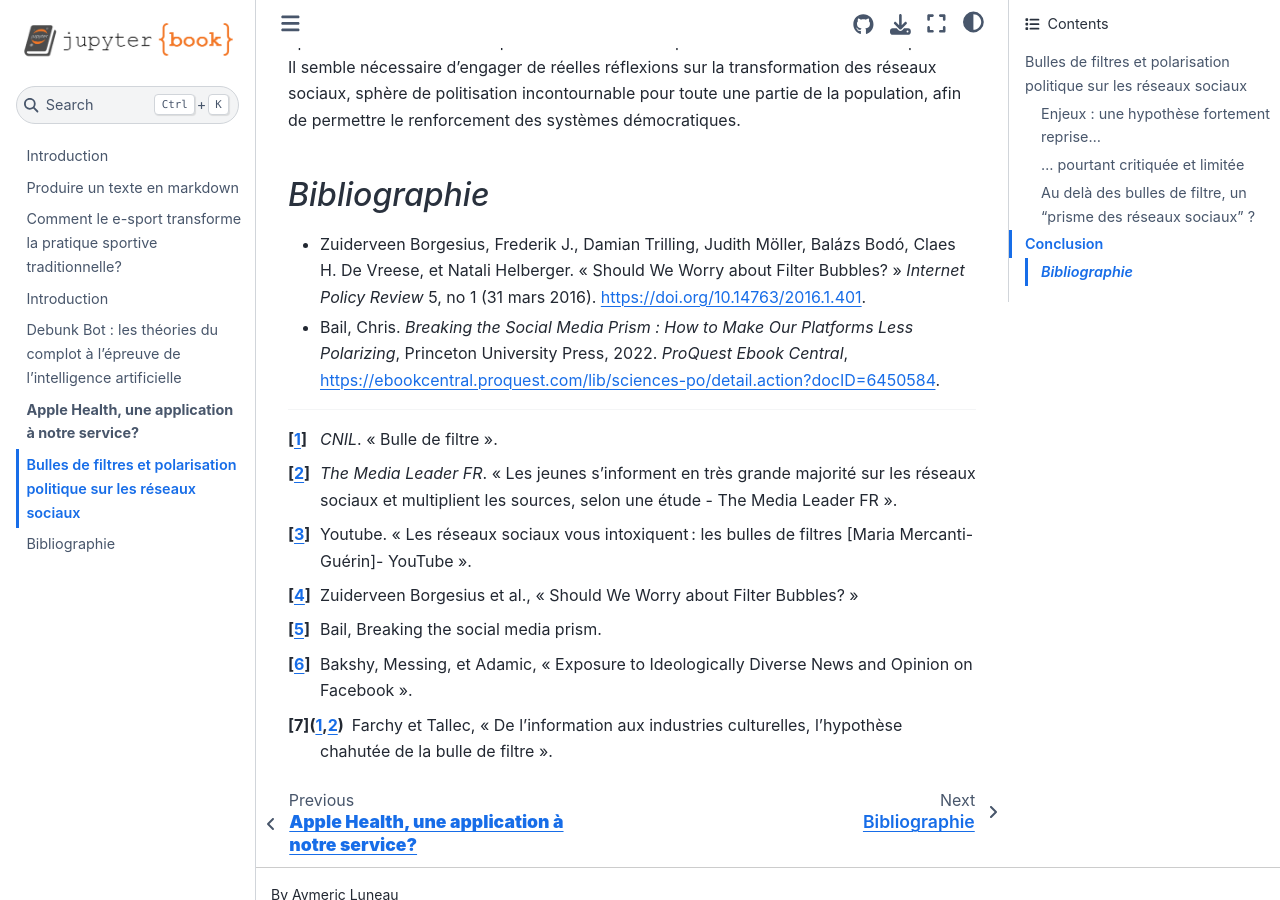
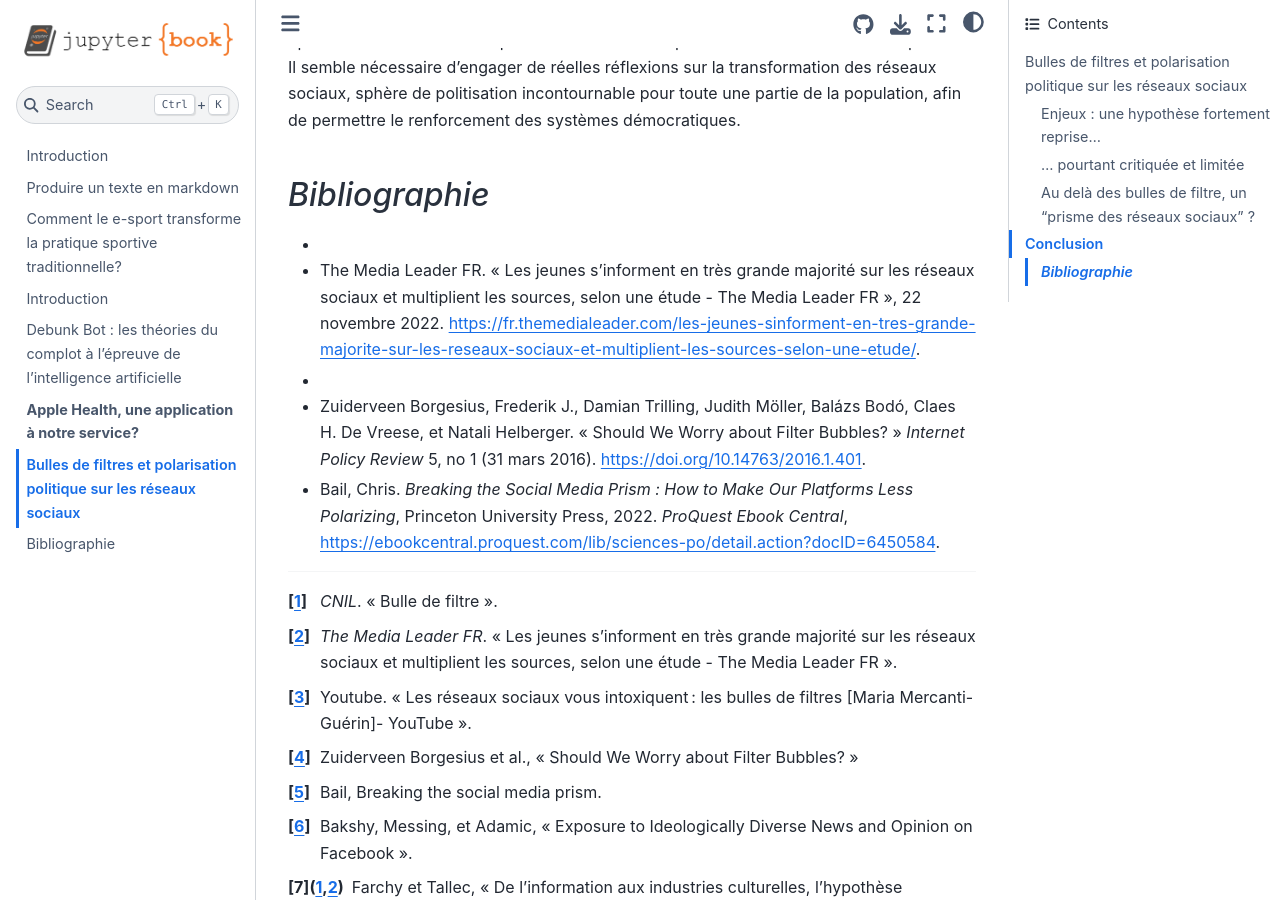
Before and after one commit to luneauaymeric/digital_culture_collective_page_g6, a Jupyter Book: the page built from bubbles/bulles_de_filtre.md, in a window 1280 px wide and 900 px high, scrolled down 12142 px. Built offline with Jupyter Book 1.0.4 settings and Sphinx 7.4.7 and the Sphinx Book theme 1.1.4, drawn with Linux system fonts in a browser that asks for light colours; some of the changed lines change nothing that is shown.

Commit message:
bubbles/bulles_de_filtre.md updated from https://stackedit.io/

```diff
--- a/bubbles/bulles_de_filtre.md
+++ b/bubbles/bulles_de_filtre.md
@@ -127,6 +127,9 @@
 
 ### *Bibliographie*
 
++
++ The Media Leader FR. « Les jeunes s’informent en très grande majorité sur les réseaux sociaux et multiplient les sources, selon une étude - The Media Leader FR », 22 novembre 2022. https://fr.themedialeader.com/les-jeunes-sinforment-en-tres-grande-majorite-sur-les-reseaux-sociaux-et-multiplient-les-sources-selon-une-etude/.
++
 + Zuiderveen Borgesius, Frederik J., Damian Trilling, Judith Möller, Balázs Bodó, Claes H. De Vreese, et Natali Helberger. « Should We Worry about Filter Bubbles? » _Internet Policy Review_ 5, no 1 (31 mars 2016). https://doi.org/10.14763/2016.1.401.
 + Bail, Chris. _Breaking the Social Media Prism : How to Make Our Platforms Less Polarizing_, Princeton University Press, 2022. _ProQuest Ebook Central_, https://ebookcentral.proquest.com/lib/sciences-po/detail.action?docID=6450584.
 
@@ -140,8 +143,8 @@
 
 
 <!--stackedit_data:
-eyJoaXN0b3J5IjpbMjExNDIyMjEyMCwtODk5MzQxNjE1LC0xMj
-AwNjc0ODAzLC0xMTMxODYzMjU2LC0xNDEzODI5MzAsLTE0MzI1
-NjExMiwxNTc3ODYzNTE0LDY1MDQxODc3MCwtMTg1ODY5NDc0Nl
-19
+eyJoaXN0b3J5IjpbLTEyMzU4NDYxMDEsLTg5OTM0MTYxNSwtMT
+IwMDY3NDgwMywtMTEzMTg2MzI1NiwtMTQxMzgyOTMwLC0xNDMy
+NTYxMTIsMTU3Nzg2MzUxNCw2NTA0MTg3NzAsLTE4NTg2OTQ3ND
+ZdfQ==
 -->
```
